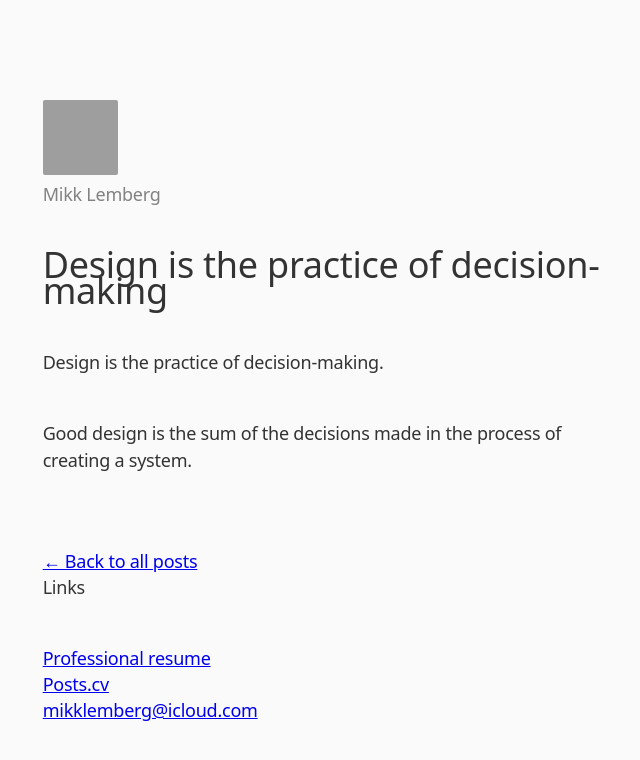
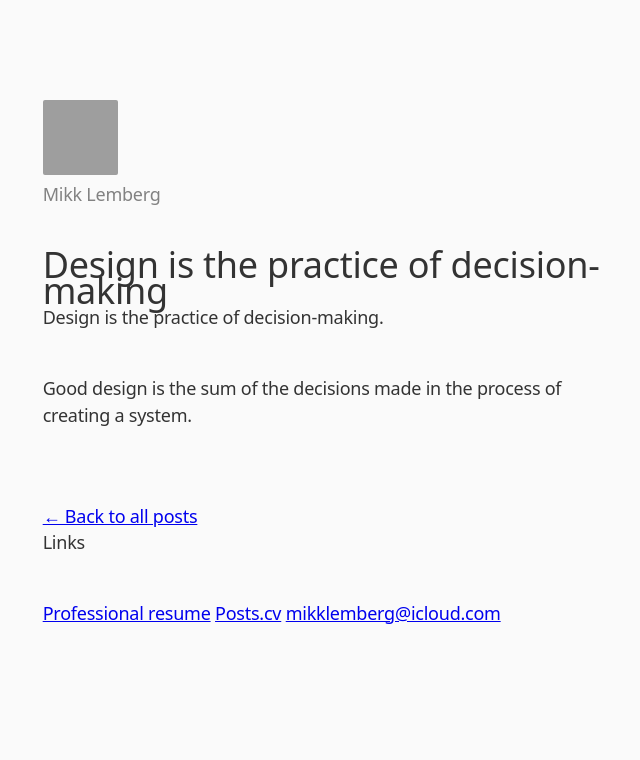
Before and after one commit to mikklemberg/My-personal-notes, a Jekyll site: the page built from _posts/2023-01-29-decision-making.md, in a window 1280 px wide. Shown: the top 760 px of the page, without its empty margins (309-949 px from the left). Built offline with Jekyll 4.4.1, drawn with Linux system fonts in a browser that asks for light colours; grey boxes are pictures that could not be loaded.

Commit message:
Update post.html

```diff
--- a/_layouts/post.html
+++ b/_layouts/post.html
@@ -8,7 +8,7 @@
 </head>
 <body>
     <div class="container">
-        <header class="header">
+        <header>
             <img src="https://res.cloudinary.com/read-cv/image/upload/c_fill,h_92,w_92/dpr_2.0/v1/1/profilePhotos/8Gud87CNIBUOBFdgx9CVhQcj2zh2/b62a2c9d-dfd8-4b82-9868-36981a21e66d.jpg" alt="Mikk Lemberg" style="width:75px; height:75px; border-radius:2px;">
             <p style="opacity: 0.60;">Mikk Lemberg</p>
             <h1>{{ page.title }}</h1>
@@ -21,7 +21,7 @@
                 <a href="/">← Back to all posts</a>
             </div>
         </article>
-        <footer class="footer">
+        <footer>
             <p>Links</p>
             <a href="https://mikklemberg.ee">Professional resume</a>
             <a href="https://posts.cv/mikk">Posts.cv</a>
```
